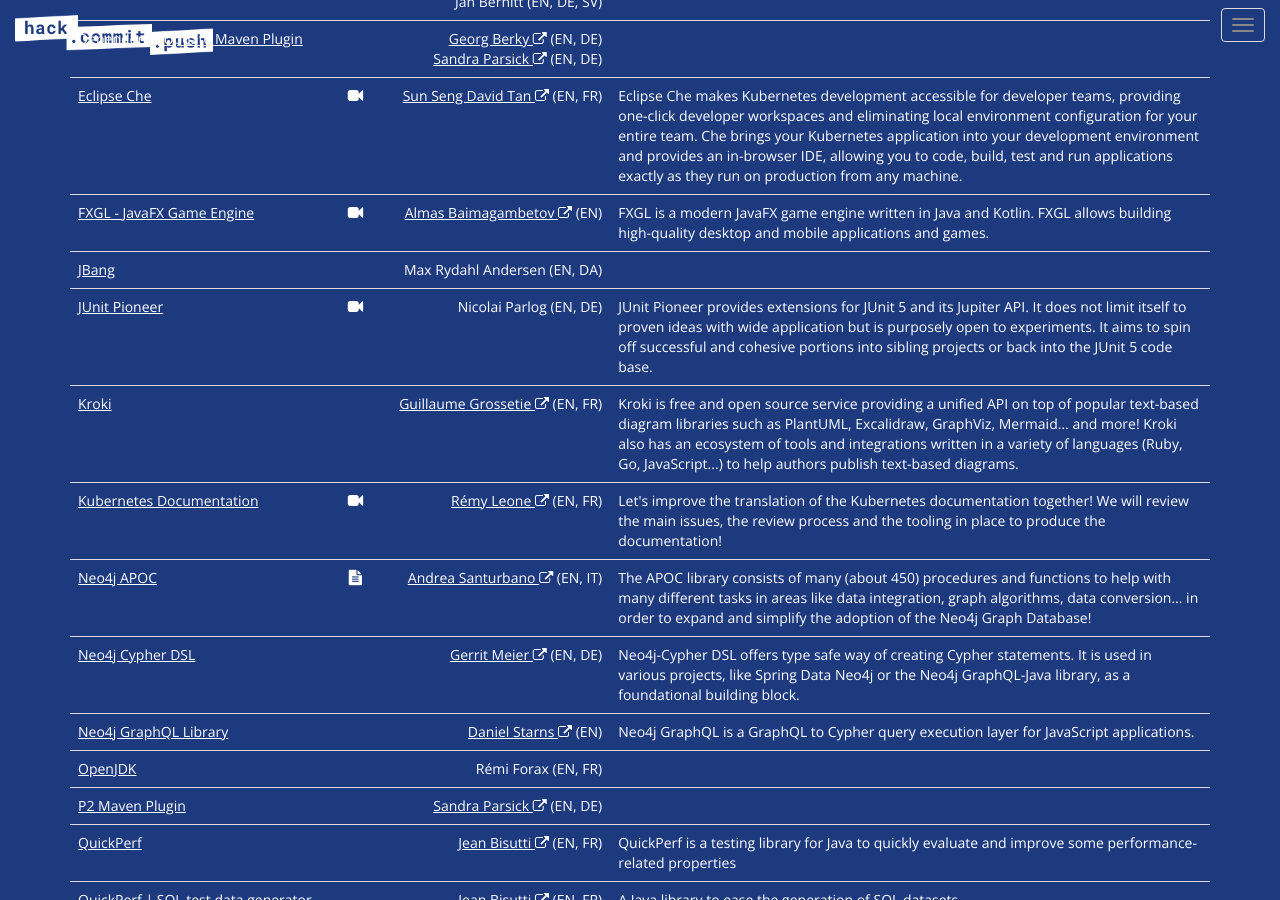
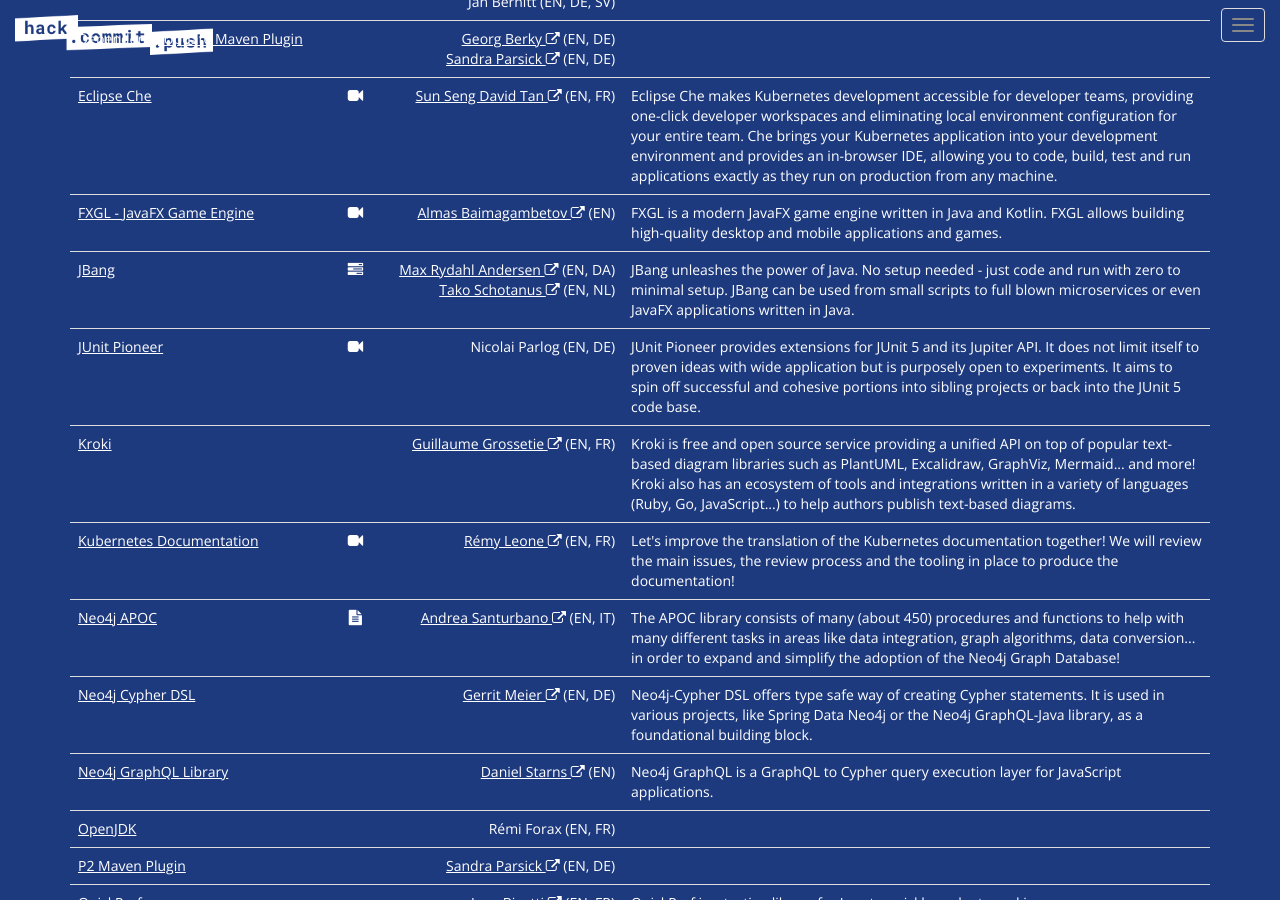
Before and after one commit to hack-commit-push/paris2021, a Jekyll site: the page built from index.html, in a window 1280 px wide and 900 px high, scrolled down 4303 px. Built offline with Jekyll 4.4.1, drawn with Linux system fonts in a browser that asks for light colours.

Commit message:
update jbang entry

```diff
--- a/_data/projects.yml
+++ b/_data/projects.yml
@@ -23,11 +23,21 @@
 #        - EN
 - name: JBang
   url: https://www.jbang.dev/
+  description: JBang unleashes the power of Java. No setup needed - just code and run with zero to minimal setup. JBang can be used from small scripts to full blown microservices or even JavaFX applications written in Java.
+  presentation:
+    link: https://github.com/jbangdev/jbang/discussions/860
+    icon: tasks
   leads:
     - name: Max Rydahl Andersen
+      profile_url: https://twitter.com/maxandersen
       spoken_languages:
         - EN
         - DA
+    - name: Tako Schotanus
+      profile_url: https://twitter.com/5esse
+      spoken_languages:
+        - EN
+        - NL
 - name: JUnit Pioneer
   url: https://junit-pioneer.org/
   description: "JUnit Pioneer provides extensions for JUnit 5 and its Jupiter API. It does not limit itself to proven ideas with wide application but is purposely open to experiments. It aims to spin off successful and cohesive portions into sibling projects or back into the JUnit 5 code base."
```
